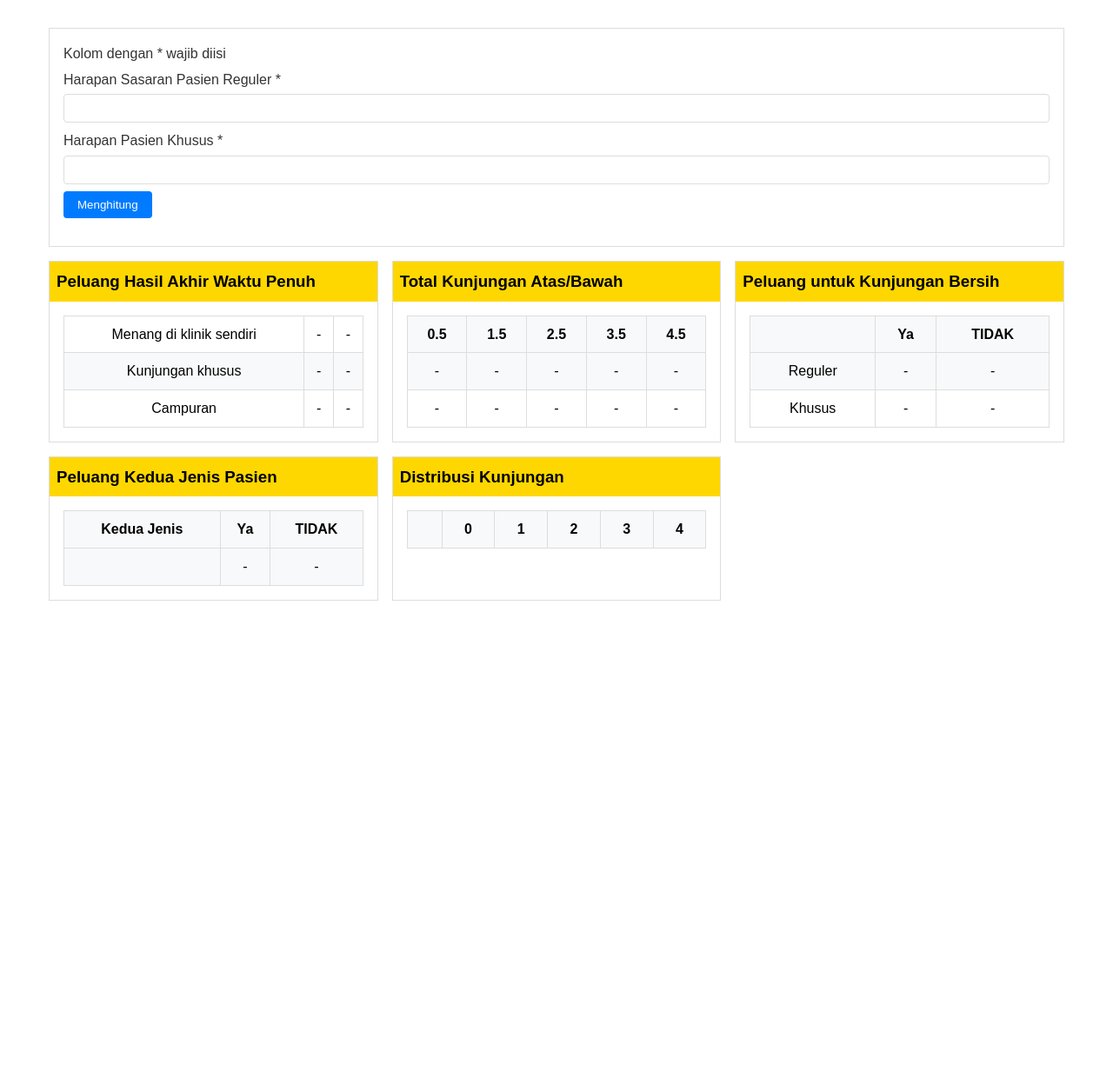
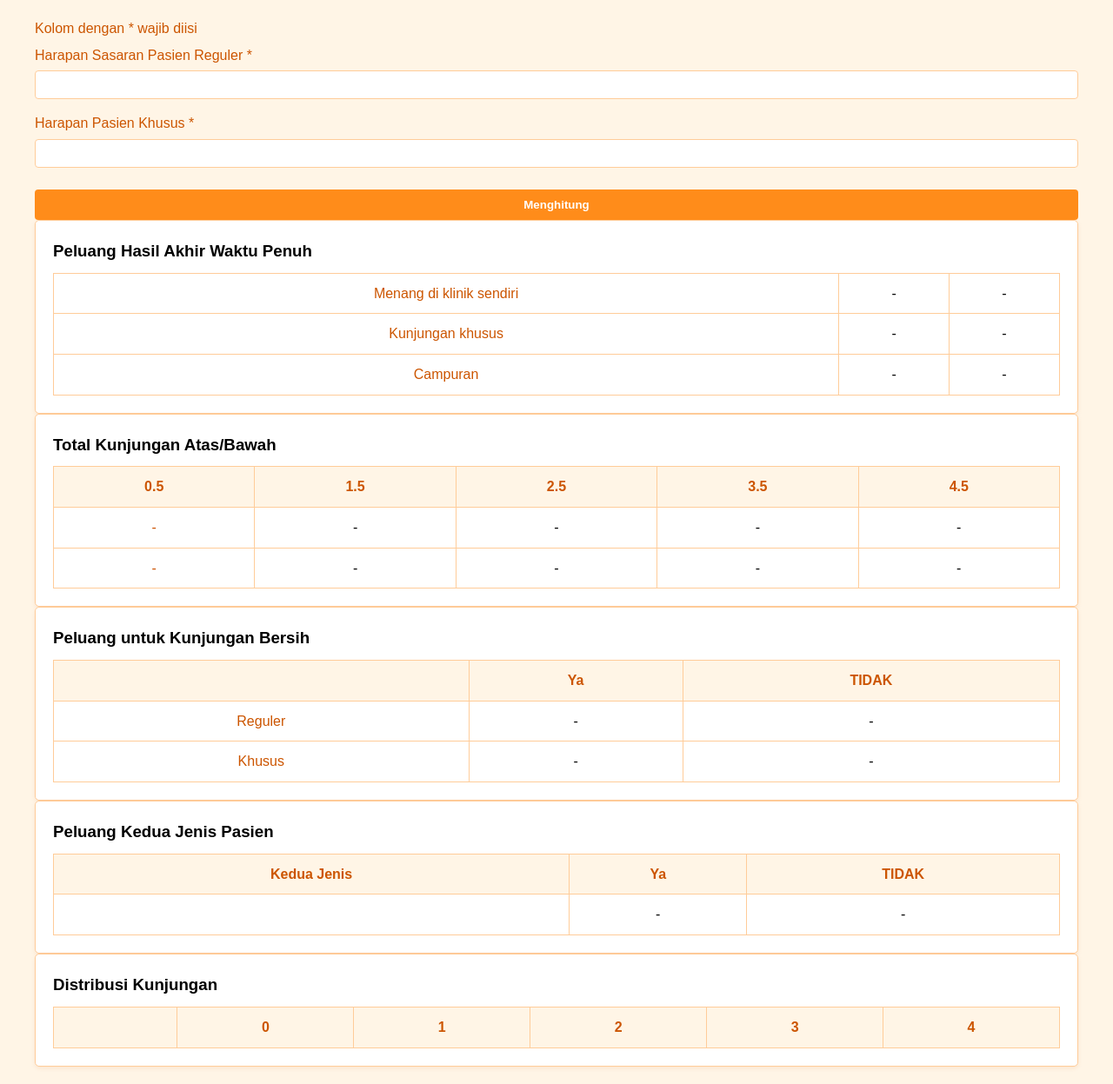
Before and after one commit to fakhrioib/Tugas11-Poisson, a Flask app: page / in a window 1280 px wide. Shown: the whole page at 87% size. Before the commit the page ends 691 px from the top, so only its background shows below. Run offline with Flask 2, Linux system fonts and the light colour scheme; lists and menus that the app fills with data are empty.

Commit message:
Update style.css

```diff
--- a/static/css/style.css
+++ b/static/css/style.css
@@ -7,98 +7,191 @@
 body {
     font-family: Arial, sans-serif;
     line-height: 1.6;
-    background-color: #fff;
+    background-color: #fff5e6;
+    padding: 20px;
 }
 
 .container {
     max-width: 1200px;
-    margin: 2rem auto;
-    padding: 0 1rem;
+    margin: 0 auto;
 }
 
-.input-section {
-    background-color: #fff;
-    padding: 1rem;
-    border: 1px solid #ddd;
-    margin-bottom: 1rem;
+h1 {
+    text-align: center;
+    color: #cc5500;
+    margin-bottom: 20px;
 }
 
-.form-group {
-    margin-bottom: 1rem;
+h2 {
+    color: #cc5500;
+    font-size: 1.2rem;
+    margin-bottom: 10px;
+}
+
+.input-container {
+    background: white;
+    padding: 20px;
+    border-radius: 5px;
+    box-shadow: 0 2px 5px rgba(204, 85, 0, 0.1);
+    margin-bottom: 20px;
+    border: 1px solid #ffcc99;
 }
 
 .input-group {
-    margin-bottom: 0.5rem;
+    margin-bottom: 15px;
 }
 
 label {
     display: block;
-    margin-bottom: 0.25rem;
-    color: #333;
+    margin-bottom: 5px;
+    color: #cc5500;
+    font-weight: 500;
 }
 
-input {
+input[type="number"] {
     width: 100%;
-    padding: 0.5rem;
-    border: 1px solid #ddd;
+    padding: 8px;
+    border: 1px solid #ffcc99;
     border-radius: 4px;
+    transition: border-color 0.3s;
+}
+
+input[type="number"]:focus {
+    outline: none;
+    border-color: #ff751a;
+    box-shadow: 0 0 5px rgba(255, 117, 26, 0.3);
 }
 
 button {
-    padding: 0.5rem 1rem;
-    background-color: #007bff;
+    background-color: #ff8c1a;
     color: white;
+    padding: 10px 20px;
     border: none;
     border-radius: 4px;
     cursor: pointer;
+    width: 100%;
+    margin-top: 10px;
+    transition: background-color 0.3s;
+    font-weight: bold;
 }
 
-.results-section {
+button:hover {
+    background-color: #ff751a;
+}
+
+.checkbox-group {
+    margin-top: 15px;
+    display: flex;
+    align-items: center;
+    gap: 8px;
+}
+
+.checkbox-group input[type="checkbox"] {
+    cursor: pointer;
+}
+
+.checkbox-group label {
+    display: inline;
+    cursor: pointer;
+}
+
+.results-container {
     display: grid;
-    gap: 1rem;
     grid-template-columns: repeat(auto-fit, minmax(300px, 1fr));
+    gap: 20px;
 }
 
 .result-box {
-    background-color: #fff;
-    padding: 1rem;
-    border: 1px solid #ddd;
+    background: white;
+    padding: 20px;
+    border-radius: 5px;
+    box-shadow: 0 2px 5px rgba(204, 85, 0, 0.1);
+    border: 1px solid #ffcc99;
 }
 
-.result-box h3 {
-    color: #000;
-    background-color: #FFD700;
-    padding: 0.5rem;
-    margin: -1rem -1rem 1rem -1rem;
+.full-width {
+    grid-column: 1 / -1;
 }
 
 table {
     width: 100%;
     border-collapse: collapse;
+    margin-top: 10px;
 }
 
 th, td {
-    padding: 0.5rem;
+    padding: 10px;
     text-align: center;
-    border: 1px solid #ddd;
+    border: 1px solid #ffcc99;
 }
 
 th {
-    background-color: #f8f9fa;
+    background-color: #fff5e6;
+    color: #cc5500;
+    font-weight: 600;
 }
 
-tr:nth-child(even) {
-    background-color: #f8f9fa;
+.morning-row {
+    background-color: #fff0e6;
 }
 
-.green-bg {
-    background-color: #e8f5e9;
+.balanced-row {
+    background-color: #fff5e6;
 }
 
-.pink-bg {
-    background-color: #fce4ec;
+.afternoon-row {
+    background-color: #fff9e6;
 }
 
-.yellow-bg {
-    background-color: #fff3e0;
+tr:hover {
+    background-color: #fff9f2;
 }
+
+td:first-child {
+    font-weight: 500;
+    color: #cc5500;
+}
+
+@media (max-width: 768px) {
+    .results-container {
+        grid-template-columns: 1fr;
+    }
+
+    .input-container {
+        padding: 15px;
+    }
+
+    table {
+        font-size: 14px;
+    }
+
+    h1 {
+        font-size: 1.5rem;
+    }
+
+    h2 {
+        font-size: 1.1rem;
+    }
+
+    .result-box {
+        padding: 15px;
+    }
+
+    th, td {
+        padding: 8px 5px;
+    }
+}
+
+@media (max-width: 480px) {
+    body {
+        padding: 10px;
+    }
+
+    .input-container, .result-box {
+        padding: 12px;
+    }
+
+    table {
+        font-size: 12px;
+    }
+}
```
